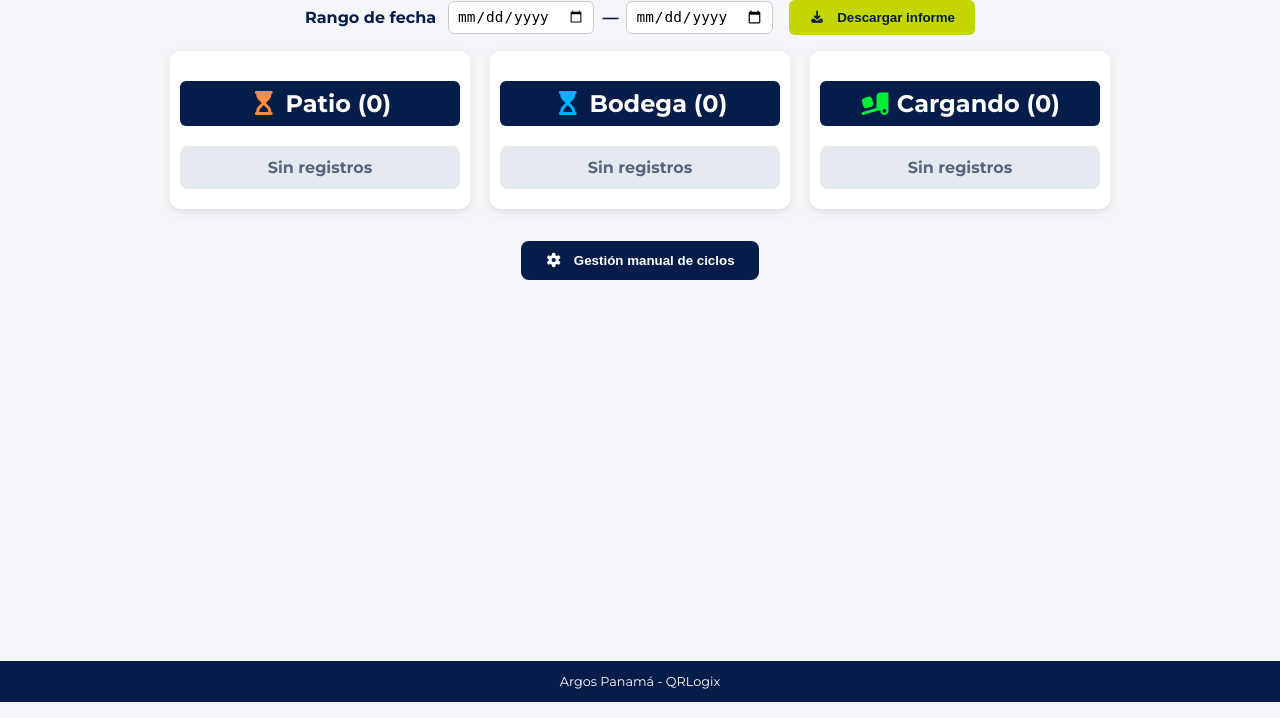
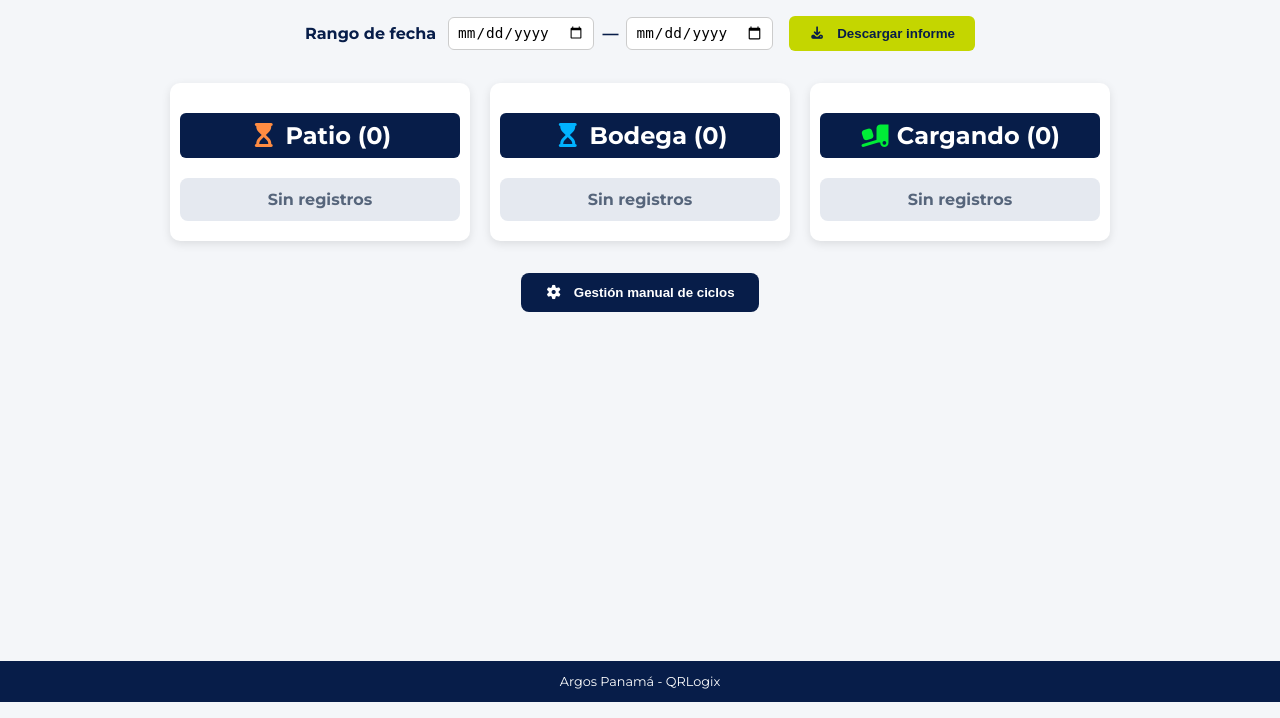
Before and after one commit to usuarioap03-hash/QRLogix2.0, a FastAPI app: page /tablero in a window 1280 px wide. Shown: the part 82-800 px from the top of the page. Run offline with FastAPI, Linux system fonts and the light colour scheme; parts of the project's set-up code (start-up, migrations or seed data) failed here and were passed over; some libraries are stand-ins or nearby versions.

Commit message:
Ciclos Manual V1.4.7

```diff
--- a/app/templates/ciclos.html
+++ b/app/templates/ciclos.html
@@ -4,6 +4,7 @@
   <meta charset="UTF-8" />
   <meta name="viewport" content="width=device-width, initial-scale=1.0" />
   <title>Gestión Manual de Ciclos - QRLogix</title>
+  <link rel="icon" type="image/png" href="/static/imagenes/ARG_logo_ver_color_green_background.png" />
   <link href="https://fonts.googleapis.com/css2?family=Montserrat:wght@400;600&display=swap" rel="stylesheet">
   <style>
     body {
--- a/app/templates/confirmacion.html
+++ b/app/templates/confirmacion.html
@@ -4,6 +4,7 @@
     <meta charset="UTF-8">
     <meta name="viewport" content="width=device-width, initial-scale=1.0">
     <title>QRLogix</title>
+    <link rel="icon" type="image/png" href="/static/imagenes/ARG_logo_ver_color_green_background.png" />
     <link href="https://fonts.googleapis.com/css2?family=Montserrat:ital,wght@0,100..900;1,100..900&display=swap" rel="stylesheet">
 
     <style>
--- a/app/templates/confirmacion_salida.html
+++ b/app/templates/confirmacion_salida.html
@@ -4,6 +4,7 @@
     <meta charset="UTF-8">
     <meta name="viewport" content="width=device-width, initial-scale=1.0">
     <title>Salida Autorizada</title>
+    <link rel="icon" type="image/png" href="/static/imagenes/ARG_logo_ver_color_green_background.png" />
     <link href="https://fonts.googleapis.com/css2?family=Montserrat:wght@400;700&display=swap" rel="stylesheet">
     <style>
         body {
--- a/app/templates/geozona.html
+++ b/app/templates/geozona.html
@@ -5,6 +5,7 @@
     <meta name="viewport" content="width=device-width, initial-scale=1">
     <link rel="stylesheet" href="https://cdnjs.cloudflare.com/ajax/libs/font-awesome/7.0.1/css/all.min.css">
     <title>Zona no autorizada</title>
+    <link rel="icon" type="image/png" href="/static/imagenes/ARG_logo_ver_color_green_background.png" />
     <link href="https://fonts.googleapis.com/css2?family=Montserrat:ital,wght@0,100..900;1,100..900&display=swap" rel="stylesheet">
 
 
--- a/app/templates/index.html
+++ b/app/templates/index.html
@@ -4,6 +4,7 @@
     <meta charset="UTF-8">
     <meta name="viewport" content="width=device-width, initial-scale=1.0">
     <title>QRLogix ARGOS</title>
+    <link rel="icon" type="image/png" href="/static/imagenes/ARG_logo_ver_color_green_background.png" />
     <link href="https://fonts.googleapis.com/css2?family=Montserrat:wght@400;700&display=swap" rel="stylesheet">
     <style>
         html, body {
--- a/app/templates/mantenimiento.html
+++ b/app/templates/mantenimiento.html
@@ -4,6 +4,7 @@
     <meta charset="UTF-8">
     <meta name="viewport" content="width=device-width, initial-scale=1.0">
     <title>Mantenimiento</title>
+    <link rel="icon" type="image/png" href="/static/imagenes/ARG_logo_ver_color_green_background.png" />
     <link href="https://fonts.googleapis.com/css2?family=Montserrat:ital,wght@0,100..900;1,100..900&display=swap" rel="stylesheet">
     <style>
 
--- a/app/templates/tablero.html
+++ b/app/templates/tablero.html
@@ -4,7 +4,7 @@
     <meta charset="UTF-8">
     <meta name="viewport" content="width=device-width, initial-scale=1.0">
     <title>Tablero - QRLogix</title>
-    <link rel="icon" type="image/png" href="/app/static/imagenes/ARG_logo_ver_color_green_background.png">
+    <link rel="icon" type="image/png" href="/static/imagenes/ARG_logo_ver_color_green_background.png" />
     <link rel="stylesheet" href="https://cdnjs.cloudflare.com/ajax/libs/font-awesome/7.0.1/css/all.min.css">
     <link href="https://fonts.googleapis.com/css2?family=Montserrat:wght@400;700&display=swap" rel="stylesheet">
     <style>
@@ -48,7 +48,7 @@
             margin-bottom: 1rem;
             flex-wrap: wrap;
             width: 100%;
-            padding: 0 1rem;
+            padding: 1rem 0 1rem;
         }
 
         .acciones-informe .rango-fecha {
```
Also changed, not shown: app/static/imagenes/ARG_logo_ver_color_green_background.png (added).
